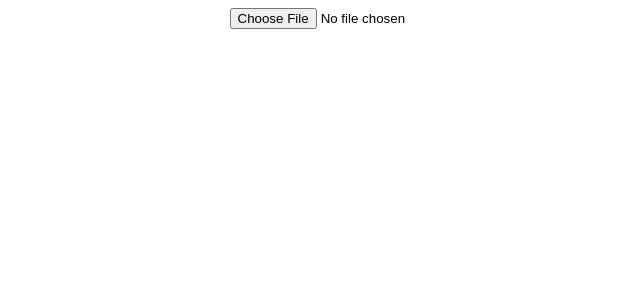
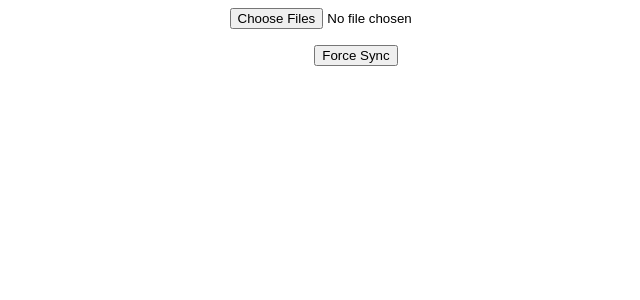
Before and after one commit to anviksuteiriy/barcode-scanner, a Vue app: page / in a window 1280 px wide. Shown: the top 300 px of the page, without its empty margins (284-924 px from the left). Built offline with nearby package versions, Linux system fonts and the light colour scheme.

Commit message:
upload mulitple files

```diff
--- a/src/App.vue
+++ b/src/App.vue
@@ -4,21 +4,112 @@
       type="file"
       accept="image/*"
       capture="environment"
-      @change="handleCapture"
+      multiple
+      @change="onFilesSelected"
     />
+    <button @click="tryUploadQueue">Force Sync</button>
+    <ul>
+      <li v-for="(item) in queue" :key="item.id">
+        {{ item.itemId }} - {{ item.fileName }} - {{ item.uploaded ? 'Uploaded' : 'Pending' }}
+      </li>
+    </ul>
+    <div v-for="(item, index) in uploadedItems" class="text-green" :key="index">
+      {{ item }}
+    </div>
   </div>
 </template>
 
 <script setup>
-function handleCapture(event) {
-  const file = event.target.files[0];
-  if (file) {
-    // You can use this file (image taken from back camera)
-    console.log('Captured image:', file);
-    // Optional: pass it to a scanner or upload it
+import { onMounted, ref } from 'vue';
+
+const queue = ref([]);
+const uploadedItems = ref([]);
+
+function loadQueue() {
+  queue.value = JSON.parse(localStorage.getItem('uploadQueue') || '[]');
+}
+
+function saveQueue() {
+  localStorage.setItem('uploadQueue', JSON.stringify(queue.value));
+}
+
+function addToQueue(itemId, file) {
+  const reader = new FileReader();
+  reader.onload = () => {
+    const base64 = reader.result;
+
+    queue.value.push({
+      id: Date.now() + Math.random(), // make unique
+      itemId,
+      fileName: file.name,
+      data: base64,
+      uploaded: false,
+    });
+
+    saveQueue();
+  };
+  reader.readAsDataURL(file);
+}
+
+function onFilesSelected(event) {
+  const files = Array.from(event.target.files);
+  if (!files.length) return;
+
+  const itemId = prompt('Enter item ID for these images:');
+  if (!itemId) return;
+
+  files.forEach(file => addToQueue(itemId, file));
+
+  // Try immediate upload attempt
+  tryUploadQueue();
+}
+
+async function tryUploadQueue() {
+  const pending = queue.value.filter(item => !item.uploaded);
+  const remaining = [];
+
+  for (const item of pending) {
+    if (item.uploaded) continue;
+
+    try {
+      await fetch('/api/upload', {
+        method: 'POST',
+        body: JSON.stringify({
+          itemId: item.itemId,
+          fileName: item.fileName,
+          image: item.data,
+        }),
+        headers: { 'Content-Type': 'application/json' }
+      });
+      console.log(uploadedItems.value);
+      // Mark uploaded
+      item.uploaded = true;
+      uploadedItems.value.push(`${item.fileName} is uploaded now.`);
+
+
+      item.uploaded = true;
+    } catch (err) {
+      console.warn(`Failed to upload ${item.fileName}`, err);
+      remaining.push(item);
+    }
   }
+
+  // Keep only non-uploaded items
+  queue.value = [...remaining, ...queue.value.filter(item => !item.uploaded)];
+  saveQueue();
 }
+
+onMounted(() => {
+  loadQueue();
+  window.addEventListener('online', tryUploadQueue);
+});
 </script>
+
+<style scoped>
+input {
+  margin-bottom: 1rem;
+}
+</style>
 
 <style scoped>
 #app {
@@ -43,6 +134,13 @@ nav a.router-link-exact-active {
 }
 .container {
   display: flex;
-  justify-content: center;
+  flex-direction: column;
+  align-items: center;
+}
+input {
+  margin-bottom: 16px;
+}
+.text-green {
+  color: #42b983;
 }
 </style>
```
